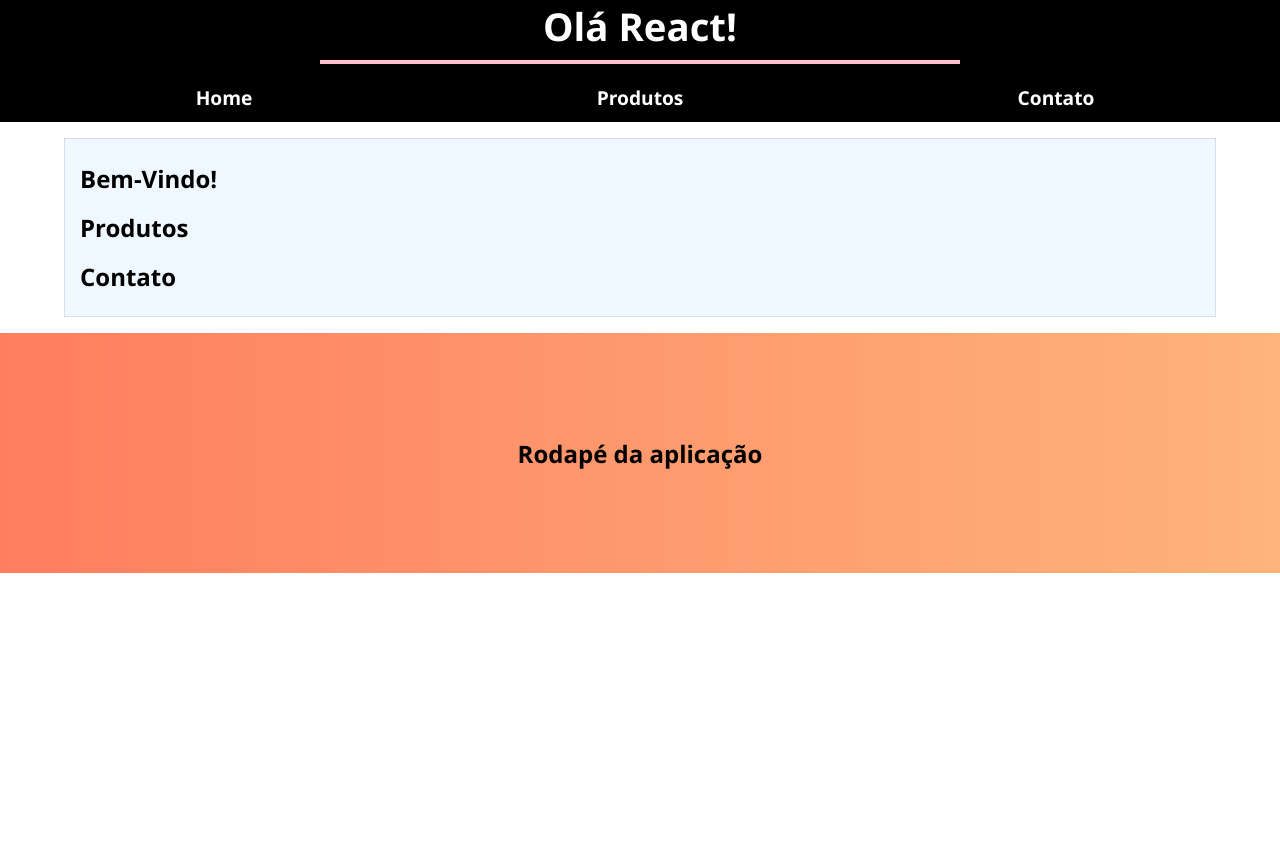
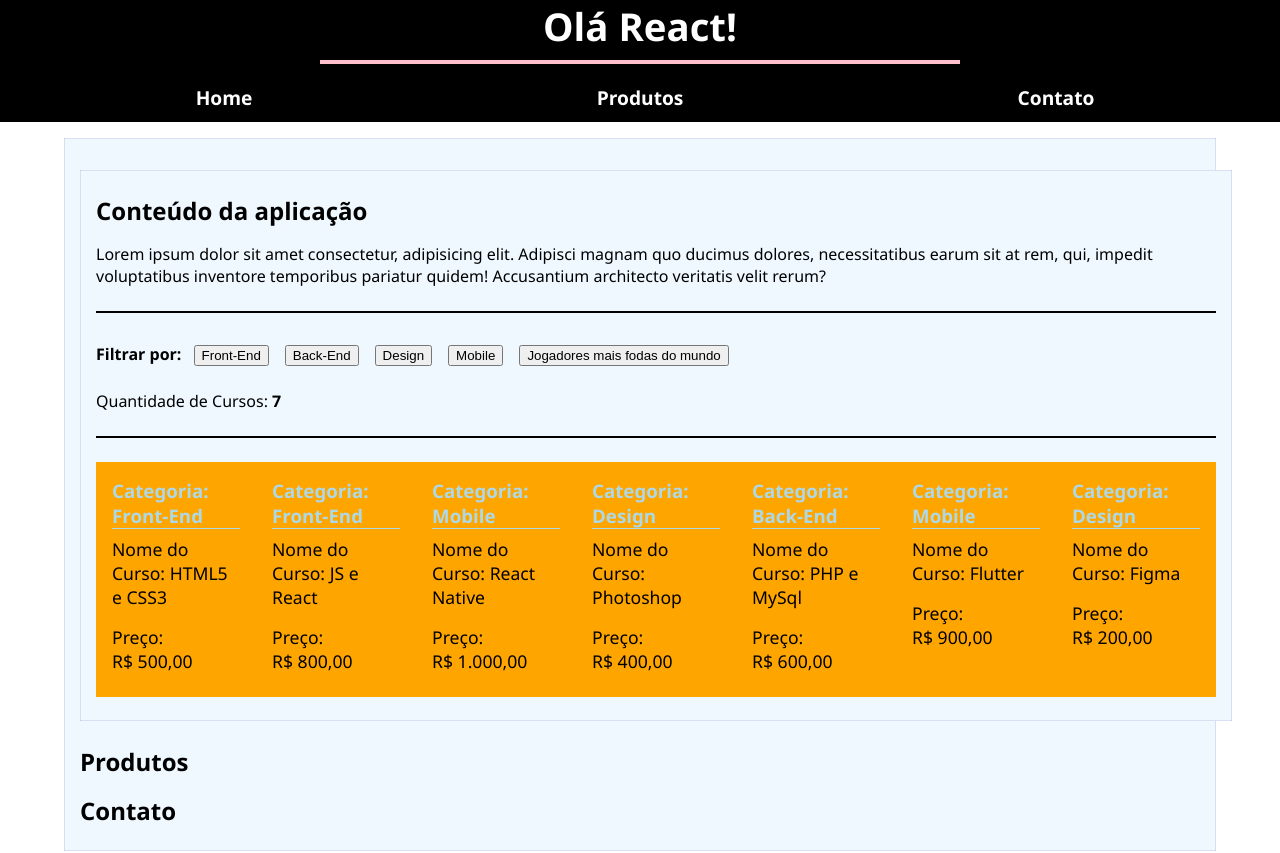
Before and after one commit to Edualvesilva/meu-app, a React (Vite) app: page / in a window 1280 px wide. Shown: the top 853 px of the page. Before the commit the page ends 800 px from the top, so only its background shows below. Built offline with nearby package versions, Linux system fonts and the light colour scheme.

Commit message:
Mudança no nome Conteudo

```diff
--- a/src/components/Conteudo.jsx
+++ b/src/components/Cursos.jsx
@@ -1,10 +1,10 @@
 import { StyleMain } from "../styles/styles.js";
-import Artigo from "./Artigo";
+import Artigo from "./Artigo.jsx";
 
 import cursos from "../api/cursos.js";
 import { useState } from "react";
 
-function Conteudo() {
+function Cursos() {
   /* Criando gerenciador de state para mudanças de categorias. Inicialmente começa como null pois ainda não temos uma escolha/seleção de categoria (aparece tudo) */
   const [categoria, setCategoria] = useState(null);
 
@@ -83,4 +83,4 @@ function Conteudo() {
     </StyleMain>
   );
 }
-export default Conteudo;
+export default Cursos;
--- a/src/pages/Home.jsx
+++ b/src/pages/Home.jsx
@@ -1,4 +1,5 @@
+import Cursos from "../components/Cursos";
 function Home() {
-  return <h2>Bem-Vindo!</h2>;
+  return <Cursos />;
 }
 export default Home;
```
